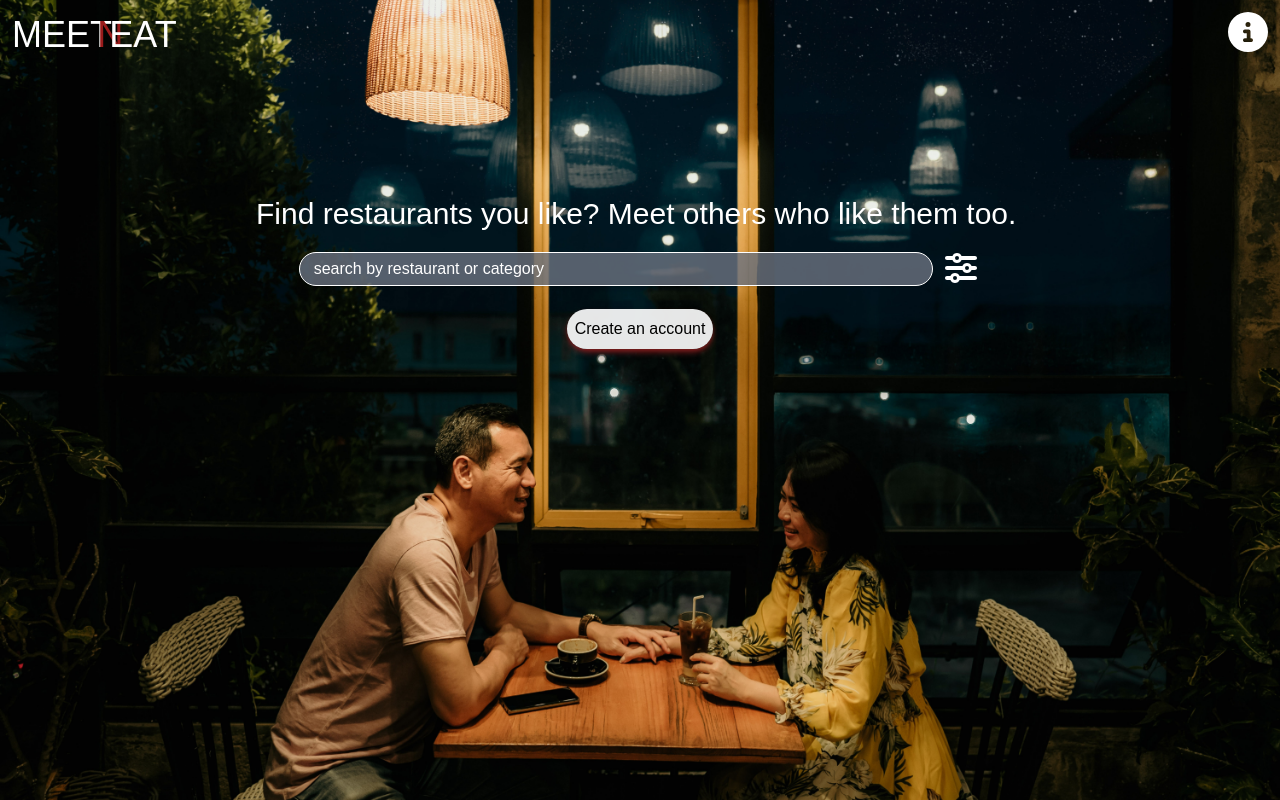
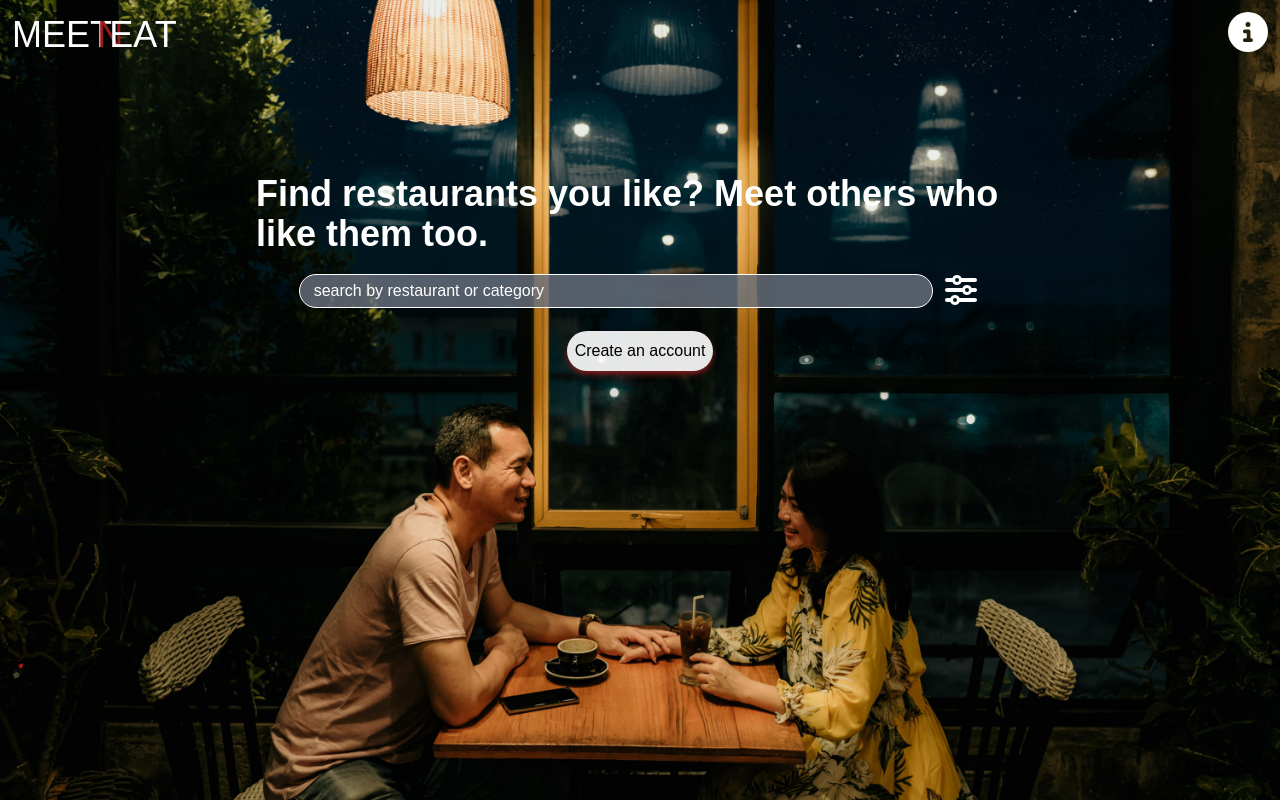
Before and after one commit to Meet-N-Eat/Frontend, a React (Create React App) app: page / in a window 1280 px wide. Built offline with nearby package versions, Linux system fonts and the light colour scheme.

Commit message:
adds font to header in Home.js

```diff
--- a/src/components/Home/Home.js
+++ b/src/components/Home/Home.js
@@ -17,7 +17,7 @@ const Home = () => {
 
 	return (
 		<div className='bg-red h-56 md:h-48 w-10/12 max-w-5xl mx-auto rounded-2xl row-start-2 flex flex-col justify-center space-y-5'>
-			<p className='text-white text-3xl w-10/12 max-w-3xl mx-auto'>Find restaurants you like? Meet others who like them too.</p>
+			<p className='home-header text-white text-4xl w-10/12 max-w-3xl mx-auto'>Find restaurants you like? Meet others who like them too.</p>
 			<Search />
 			{!loggedInUser.token && (
 				<>
```
